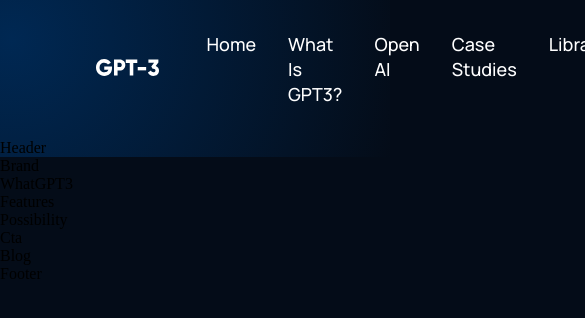
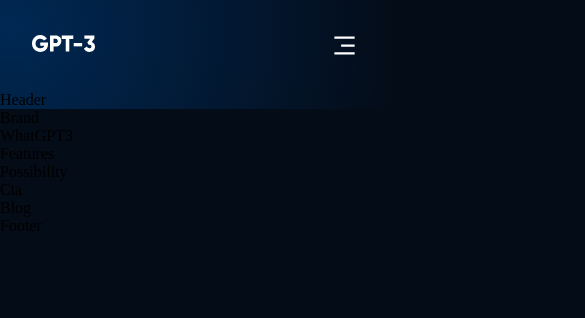
Before and after one commit to ognjenJ97/gpt-3, a React (Create React App) app: page / in a window 390 px wide. Shown: the top 318 px of the page, 585 px wide, since content can reach past the window. Built offline with nearby package versions, Linux system fonts and the light colour scheme.

Commit message:
Finishing navbar

```diff
--- a/src/components/navbar/Navbar.jsx
+++ b/src/components/navbar/Navbar.jsx
@@ -1,30 +1,71 @@
-import React from 'react';
-import './navbar.css';
-import { RiMenu3Line, RiCloseLin } from 'react-icons/ri';
-import logo from '../../assets/logo.svg';
-import './navbar.css';
+import React, { useState } from "react";
+import "./navbar.css";
+import { RiMenu3Line, RiCloseLine } from "react-icons/ri";
+import logo from "../../assets/logo.svg";
+
+const Menu = () => (
+  <>
+    <p>
+      <a href="#home">Home</a>
+    </p>
+    <p>
+      <a href="#wgpt3">What is GPT3?</a>
+    </p>
+    <p>
+      <a href="#possibility">Open AI</a>
+    </p>
+    <p>
+      <a href="#features">Case Studies</a>
+    </p>
+    <p>
+      <a href="#blog">Library</a>
+    </p>
+  </>
+);
 
 const Navbar = () => {
+  const [toggleMenu, setToggleMenu] = useState(false);
+
   return (
-    <div className='gtp3__navbar'>
-      <div className='gpt3__navbar-links'>
-        <div className='gpt3__navbar-links_logo'>
-          <img src={logo} alt="logo" />
+    <div className="gpt3__navbar">
+      <div className="gpt3__navbar-links">
+        <div className="gpt3__navbar-links_logo">
+          <img src={logo} />
         </div>
-        <div className='gpt3__navbar-links_container'>
-          <p><a href='#home'>Home</a></p>
-          <p><a href='#wgpt3'>What is GPT3?</a></p>
-          <p><a href='#possibility'>Open AI</a></p>
-          <p><a href='#features'>Case Studies</a></p>
-          <p><a href='#blog'>Library</a></p>
+        <div className="gpt3__navbar-links_container">
+          <p><a href="#home">Home</a></p>
+          <p><a href="#wgpt3">What is GPT3?</a></p>
+          <p><a href="#possibility">Open AI</a></p>
+          <p><a href="#features">Case Studies</a></p>
+          <p><a href="#blog">Library</a></p>
         </div>
       </div>
-      <div className='gpt3__navbar-sign'>
+      <div className="gpt3__navbar-sign">
         <p>Sign in</p>
-        <button type='button'>Sign up</button>
+        <button type="button">Sign up</button>
+      </div>
+      <div className="gpt3__navbar-menu">
+        {toggleMenu
+          ? <RiCloseLine color="#fff" size={27} onClick={() => setToggleMenu(false)} />
+          : <RiMenu3Line color="#fff" size={27} onClick={() => setToggleMenu(true)} />}
+        {toggleMenu && (
+        <div className="gpt3__navbar-menu_container scale-up-center">
+          <div className="gpt3__navbar-menu_container-links">
+            <p><a href="#home">Home</a></p>
+            <p><a href="#wgpt3">What is GPT3?</a></p>
+            <p><a href="#possibility">Open AI</a></p>
+            <p><a href="#features">Case Studies</a></p>
+            <p><a href="#blog">Library</a></p>
+          </div>
+          <div className="gpt3__navbar-menu_container-links-sign">
+            <p>Sign in</p>
+            <button type="button">Sign up</button>
+          </div>
+        </div>
+        )}
       </div>
     </div>
-  )
-}
+  );
+};
 
-export default Navbar
+export default Navbar;
--- a/src/components/navbar/navbar.css
+++ b/src/components/navbar/navbar.css
@@ -1,4 +1,4 @@
-.gtp3__navbar {
+.gpt3__navbar {
     display: flex;
     justify-content: space-between;
     align-items: center;
@@ -35,9 +35,9 @@
 
 .gpt3__navbar-links_container p,
 .gpt3__navbar-sign p,
-.gpt3_navbar-menu_container p {
+.gpt3__navbar-menu_container p {
     color: #fff;
-    font-family: var( --font-family);
+    font-family: var(--font-family);
     font-weight: 500;
     font-size: 18px;
     line-height: 25px;
@@ -45,21 +45,90 @@
 
     margin: 0 1rem;
     cursor: pointer;
-
 }
 
 .gpt3__navbar-sign button,
-.gpt3__navbar-menu container button {
+.gpt3__navbar-menu_container button {
     padding: 0.5rem 1rem;
     color: #fff;
-    background: #ff4820;
+    background: #FF4820;
     font-family: var(--font-family);
     font-weight: 500;
     font-size: 18px;
     line-height: 25px;
-
-    border-radius: 5px;
-    border: 0;
+    border: none;
     outline: none;
     cursor: pointer;
+    border-radius: 5px;
 }
+
+.gpt3__navbar-menu {
+    margin-left: 1rem;
+
+    display: none;
+    position: relative;
+}
+
+.gpt3__navbar-menu svg {
+    cursor: pointer;
+}
+
+.gpt3__navbar-menu_container {
+    display: flex;
+    justify-content: flex-end;
+    align-items: flex-end;
+    flex-direction: column;
+
+    text-align: end;
+    background: var(--color-footer);
+    padding: 2rem;
+    position: absolute;
+    right: 0;
+    top: 40px;
+    margin-top: 1rem;
+    min-width: 210px;
+    border-radius: 5px;
+    box-shadow: 0px 0px 5px rgba(0,0, 0,0.2);
+}
+
+.gpt3__navbar-menu_container p {
+    margin: 1rem 0;
+}
+
+.gpt3__navbar-menu_container-links-sign {
+    display: none;
+}
+
+@media screen and (max-width: 1050px) {
+    .gpt3__navbar-links_container {
+        display: none;
+    }
+
+    .gpt3__navbar-menu {
+        display: flex;
+    }
+}
+
+@media screen and (max-width: 700px) {
+    .gpt3__navbar {
+        padding: 2rem 4rem;
+    }
+}
+
+@media screen and (max-width: 550px) {
+    .gpt3__navbar {
+        padding: 2rem;
+    }
+
+    .gpt3__navbar-sign {
+        display: none;
+    }
+
+    .gpt3__navbar-menu_container {
+        top: 20px;
+    }
+
+    .gpt3__navbar-menu_container-links-sign {
+        display: block;
+    }
+}
```
